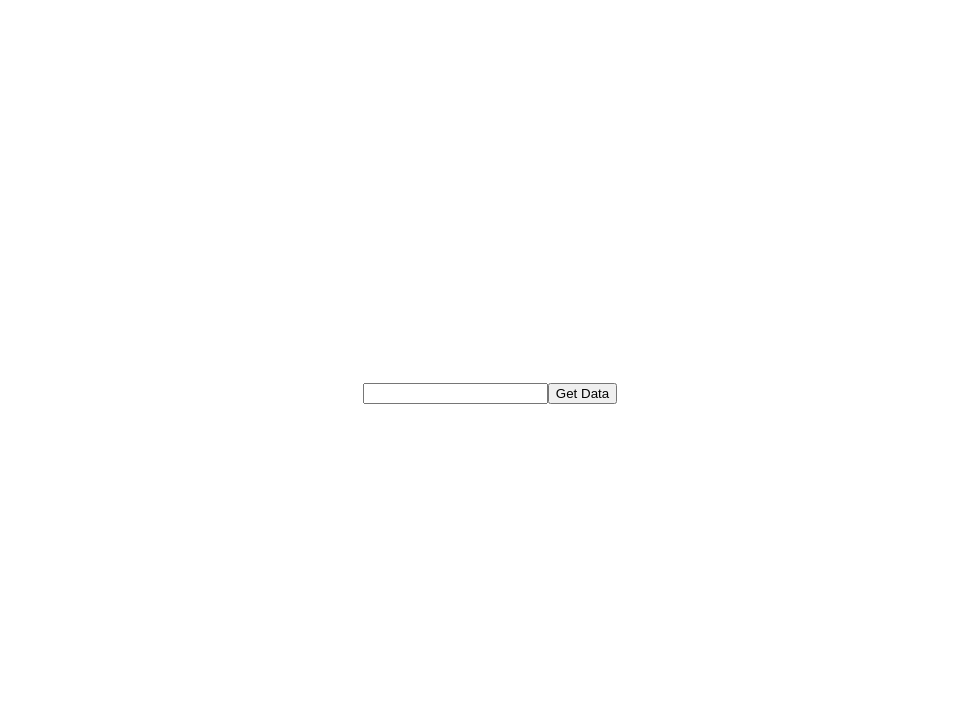
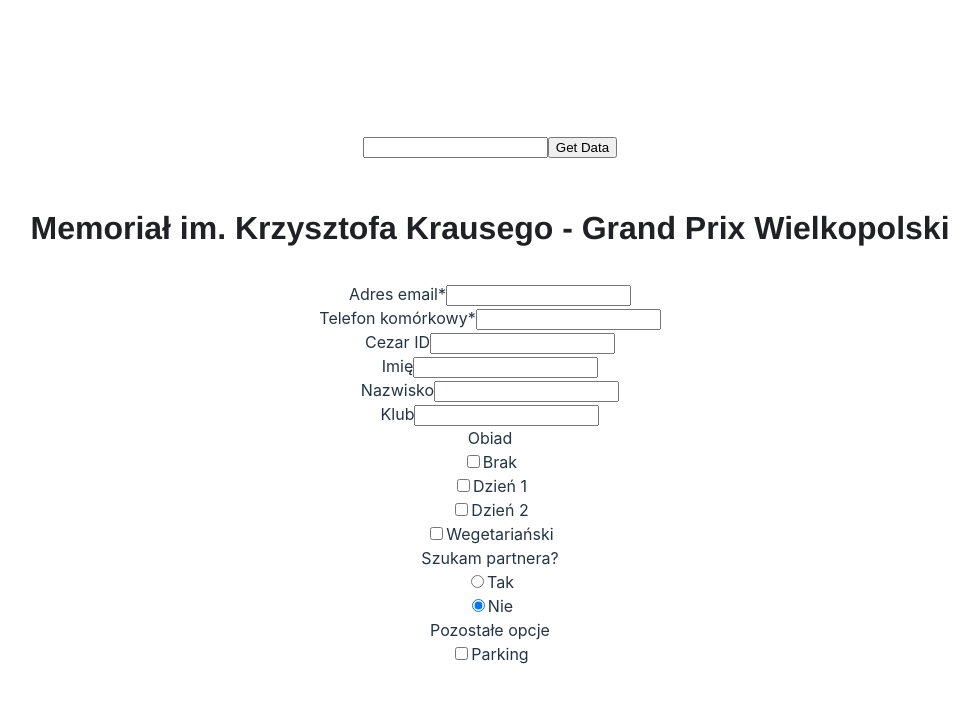
Before and after one commit to felixd/brydz, a Vue app: page / in a window 1280 px wide. Shown: the top 702 px of the page, without its empty margins (150-1129 px from the left). Built offline with nearby package versions, Linux system fonts and the light colour scheme.

Commit message:
1 file modified

```diff
--- a/src/App.vue
+++ b/src/App.vue
@@ -4,6 +4,197 @@
     <input type="submit" value="Get Data" />
   </form>
   <pre>{{ formData }}</pre>
+
+  <div class="rendered-form">
+    <div class="">
+      <h1 access="false" id="control-423088">
+        <b
+          style="
+            color: rgb(32, 33, 36);
+            font-family: docs-Roboto, Helvetica, Arial, sans-serif;
+            font-size: 32px;
+          "
+          >Memoriał im. Krzysztofa Krausego - Grand Prix Wielkopolski</b
+        >
+      </h1>
+    </div>
+    <div class="formbuilder-text form-group field-email">
+      <label for="email" class="formbuilder-text-label"
+        >Adres email<span class="formbuilder-required">*</span></label
+      >
+      <input
+        type="text"
+        class="email"
+        name="email"
+        access="false"
+        id="email"
+        required="required"
+        aria-required="true"
+      />
+    </div>
+    <div class="formbuilder-text form-group field-phone">
+      <label for="phone" class="formbuilder-text-label"
+        >Telefon komórkowy<span class="formbuilder-required">*</span></label
+      >
+      <input
+        type="text"
+        class="phone"
+        name="phone"
+        access="false"
+        id="phone"
+        required="required"
+        aria-required="true"
+      />
+    </div>
+    <div class="formbuilder-text form-group field-player1-cezarid">
+      <label for="player1-cezarid" class="formbuilder-text-label"
+        >Cezar ID</label
+      >
+      <input
+        type="text"
+        class="player1-cezarid"
+        name="player1-cezarid"
+        access="false"
+        id="player1-cezarid"
+      />
+    </div>
+    <div class="formbuilder-text form-group field-player1-name">
+      <label for="player1-name" class="formbuilder-text-label">Imię</label>
+      <input
+        type="text"
+        class="form-control"
+        name="player1-name"
+        access="false"
+        id="player1-name"
+      />
+    </div>
+    <div class="formbuilder-text form-group field-player1-surname">
+      <label for="player1-surname" class="formbuilder-text-label"
+        >Nazwisko</label
+      >
+      <input
+        type="text"
+        class="form-control"
+        name="player1-surname"
+        access="false"
+        id="player1-surname"
+      />
+    </div>
+    <div class="formbuilder-text form-group field-player1-club">
+      <label for="player1-club" class="formbuilder-text-label">Klub</label>
+      <input
+        type="text"
+        class="form-control"
+        name="player1-club"
+        access="false"
+        id="player1-club"
+      />
+    </div>
+    <div class="formbuilder-checkbox-group form-group field-player1-food">
+      <label for="player1-food" class="formbuilder-checkbox-group-label"
+        >Obiad</label
+      >
+      <div class="checkbox-group">
+        <div class="formbuilder-checkbox">
+          <input
+            name="player1-food[]"
+            access="false"
+            id="player1-food-0"
+            value="no-food"
+            type="checkbox"
+          />
+          <label for="player1-food-0">Brak</label>
+        </div>
+        <div class="formbuilder-checkbox">
+          <input
+            name="player1-food[]"
+            access="false"
+            id="player1-food-1"
+            value="day1"
+            type="checkbox"
+          />
+          <label for="player1-food-1">Dzień 1</label>
+        </div>
+        <div class="formbuilder-checkbox">
+          <input
+            name="player1-food[]"
+            access="false"
+            id="player1-food-2"
+            value="day2"
+            type="checkbox"
+          />
+          <label for="player1-food-2">Dzień 2</label>
+        </div>
+        <div class="formbuilder-checkbox">
+          <input
+            name="player1-food[]"
+            access="false"
+            id="player1-food-3"
+            value="vege"
+            type="checkbox"
+          />
+          <label for="player1-food-3">Wegetariański</label>
+        </div>
+      </div>
+    </div>
+    <div
+      class="
+        formbuilder-radio-group
+        form-group
+        field-player1-looking-for-partner
+      "
+    >
+      <label
+        for="player1-looking-for-partner"
+        class="formbuilder-radio-group-label"
+        >Szukam partnera<span
+          class="tooltip-element"
+          tooltip='Jeżeli szukasz partnera zaznacz "Tak" i nie wypełniaj części o graczu.'
+          >?</span
+        ></label
+      >
+      <div class="radio-group">
+        <div class="formbuilder-radio">
+          <input
+            name="player1-looking-for-partner"
+            access="false"
+            id="player1-looking-for-partner-0"
+            value="yes"
+            type="radio"
+          />
+          <label for="player1-looking-for-partner-0">Tak</label>
+        </div>
+        <div class="formbuilder-radio">
+          <input
+            name="player1-looking-for-partner"
+            access="false"
+            id="player1-looking-for-partner-1"
+            value="no"
+            type="radio"
+            checked="checked"
+          />
+          <label for="player1-looking-for-partner-1">Nie</label>
+        </div>
+      </div>
+    </div>
+    <div class="formbuilder-checkbox-group form-group field-other-options">
+      <label for="other-options" class="formbuilder-checkbox-group-label"
+        >Pozostałe opcje</label
+      >
+      <div class="checkbox-group">
+        <div class="formbuilder-checkbox">
+          <input
+            name="other-options[]"
+            access="false"
+            id="other-options-0"
+            value="parking"
+            type="checkbox"
+          />
+          <label for="other-options-0">Parking</label>
+        </div>
+      </div>
+    </div>
+  </div>
 </template>
 
 <script setup>
```
